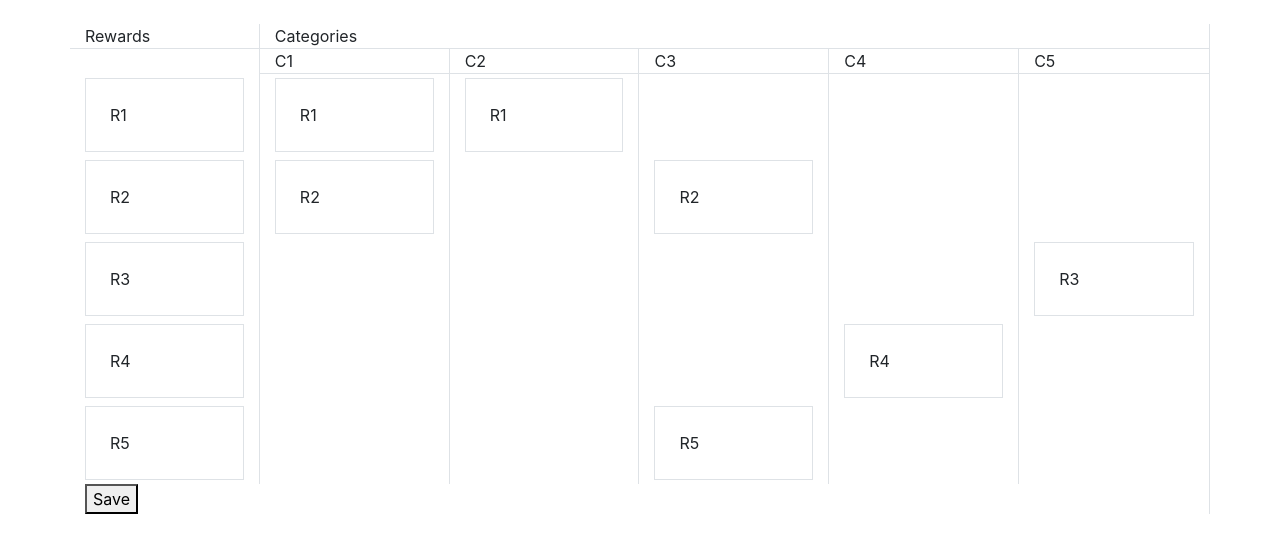
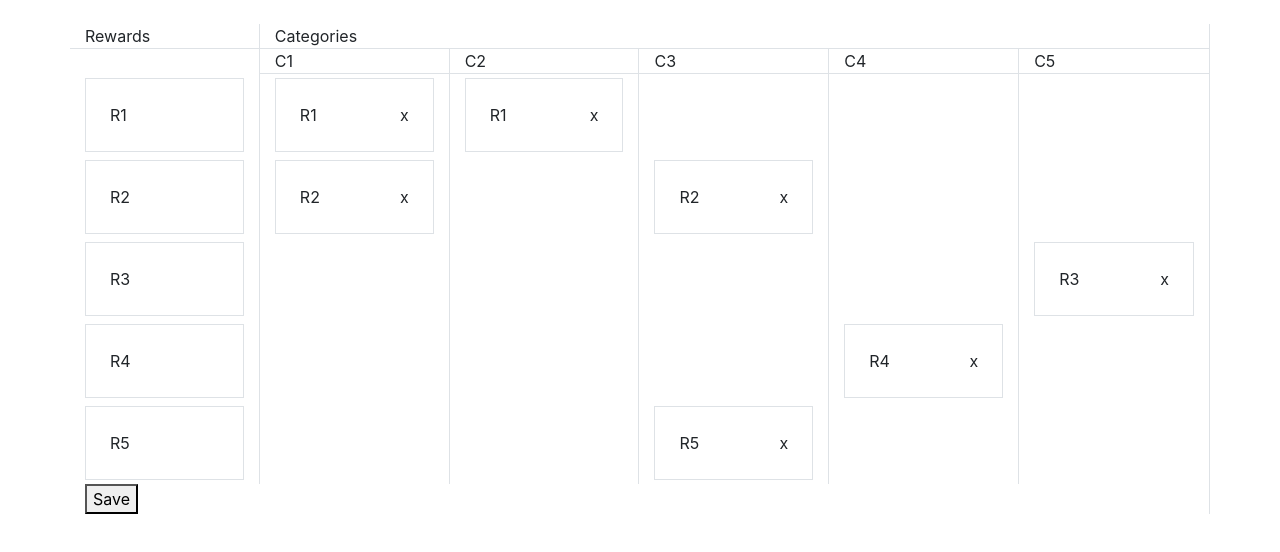
Before and after one commit to kqarlos/miles-rewards, a React (Create React App) app in the folder client/: page / in a window 1280 px wide. Shown: the top 552 px of the page. Built offline with nearby package versions, Linux system fonts and the light colour scheme.

Commit message:
Adds delete button

```diff
--- a/client/src/components/Reward.js
+++ b/client/src/components/Reward.js
@@ -5,7 +5,8 @@ function Reward(props) {
     return (
 
         <div data-category={props.category} className="border my-1 p-4">
-            {props.reward}
+            <div data-category={props.category} className="float-right" onClick={props.del}> x </div>
+            <div data-category={props.category} > {props.reward} </div>
         </div>
     );
 
--- a/client/src/components/RewardRow.js
+++ b/client/src/components/RewardRow.js
@@ -7,6 +7,14 @@ function RewardRow(props) {
 
     function click(e) {
         e.preventDefault();
+        console.log("Clicked!");
+        console.log("Reward", props.reward);
+        console.log("Category", e.target.dataset.category);
+    }
+
+    function del(e) {
+        e.preventDefault();
+        console.log("Delete!");
         console.log("Reward", props.reward);
         console.log("Category", e.target.dataset.category);
     }
@@ -23,7 +31,7 @@ function RewardRow(props) {
                 {
                     categories.map((cat, index) => {
                         if (cat === "C1") {
-                            return <Reward key={index} category="C1" reward={props.reward} />
+                            return <Reward key={index} category="C1" del={del} reward={props.reward} />
                         }
 
                     })
@@ -33,7 +41,7 @@ function RewardRow(props) {
                 {
                     categories.map((cat, index) => {
                         if (cat === "C2") {
-                            return <Reward key={index} category="C2" reward={props.reward} />
+                            return <Reward key={index} category="C2" del={del} reward={props.reward} />
                         }
 
                     })
@@ -43,7 +51,7 @@ function RewardRow(props) {
                 {
                     categories.map((cat, index) => {
                         if (cat === "C3") {
-                            return <Reward key={index} category="C3" reward={props.reward} />
+                            return <Reward key={index} category="C3" del={del} reward={props.reward} />
                         }
 
                     })
@@ -53,7 +61,7 @@ function RewardRow(props) {
                 {
                     categories.map((cat, index) => {
                         if (cat === "C4") {
-                            return <Reward key={index} category="C4" reward={props.reward} />
+                            return <Reward key={index} category="C4" del={del} reward={props.reward} />
                         }
 
                     })
@@ -63,7 +71,7 @@ function RewardRow(props) {
                 {
                     categories.map((cat, index) => {
                         if (cat === "C5") {
-                            return <Reward key={index} category="C5" reward={props.reward} />
+                            return <Reward key={index} category="C5" del={del} reward={props.reward} />
                         }
 
                     })
```
